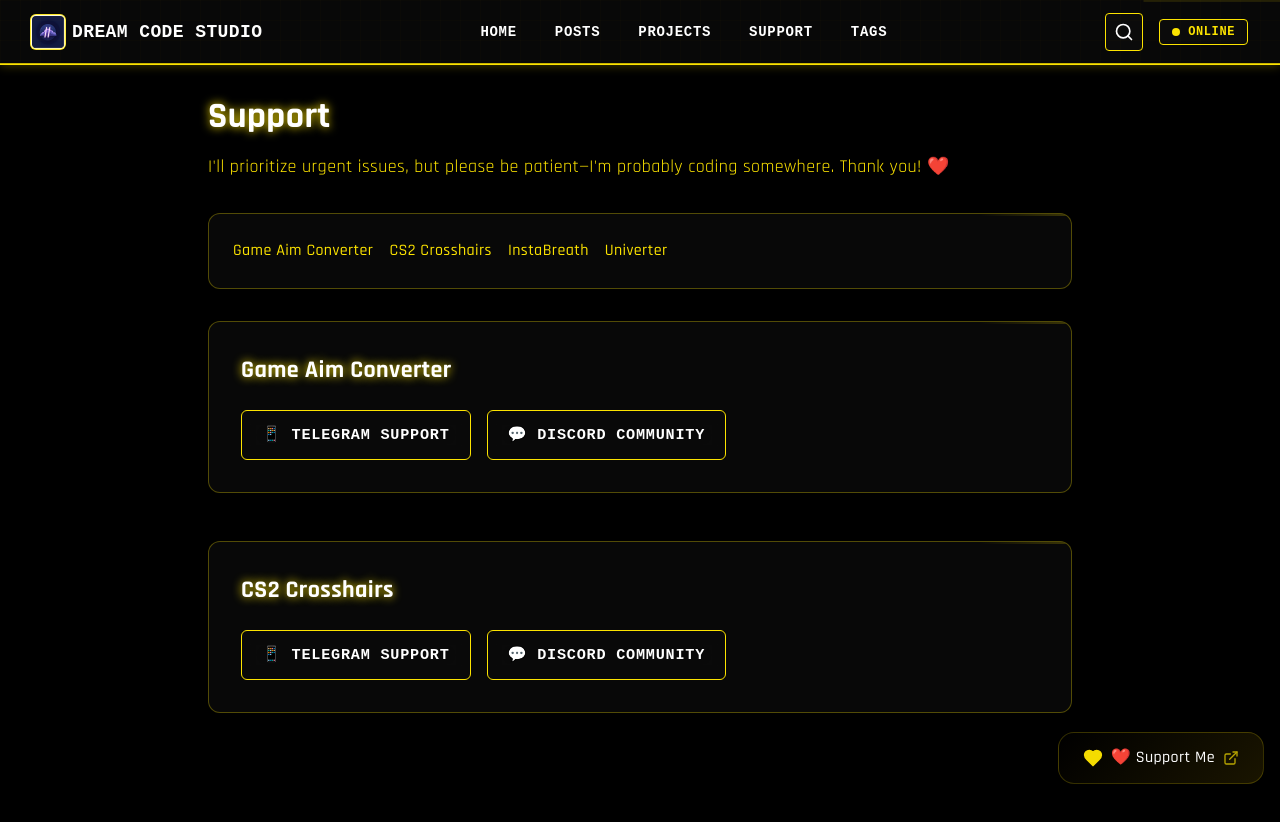
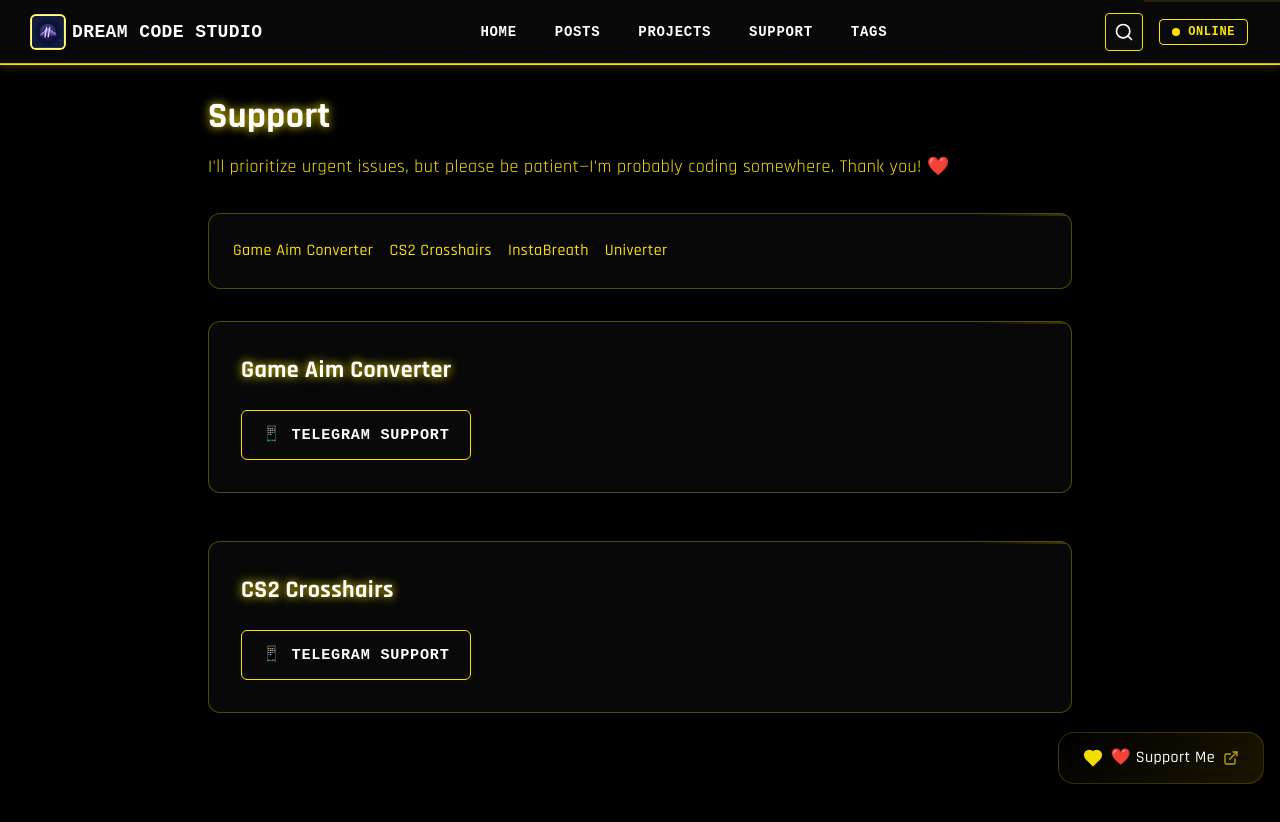
Before and after one commit to yapetrichka/blog, a Next.js app in the folder blog-nextjs/: page /support in a window 1280 px wide. Shown: the top 822 px of the page. Built offline with nearby package versions, Linux system fonts and the light colour scheme.

Commit message:
update: Replace Uptodown with Google Play and remove Discord links
- Change Game Aim Converter link from Uptodown to Google Play Store
- Remove all Discord community links from Support page
- Keep Telegram support links for all apps

```diff
--- a/blog-nextjs/src/app/projects/page.tsx
+++ b/blog-nextjs/src/app/projects/page.tsx
@@ -19,8 +19,8 @@
         url: 'https://apps.apple.com/app/game-aim-converter/id1618000036'
       },
       {
-        platform: 'Uptodown',
-        url: 'https://game-aim-converter.en.uptodown.com/android'
+        platform: 'Google Play',
+        url: 'https://play.google.com/store/apps/details?id=com.truedreamcode.gameaimconverter'
       }
     ]
   },
@@ -95,7 +95,7 @@
 // Platform icons mapping
 const platformIcons = {
   'App Store': '📱',
-  'Uptodown': '🤖',
+  'Google Play': '🤖',
   'Unity Asset Store': '🎮',
   'GitHub': '💻'
 }
--- a/blog-nextjs/src/app/support/page.tsx
+++ b/blog-nextjs/src/app/support/page.tsx
@@ -48,14 +48,6 @@
                 >
                   📱 Telegram Support
                 </a>
-                <a
-                  href="https://discord.gg/qA3cbc9J8w"
-                  target="_blank"
-                  rel="noopener noreferrer"
-                  className="cyberpunk-button"
-                >
-                  💬 Discord Community
-                </a>
               </div>
             </div>
           </section>
@@ -72,14 +64,6 @@
                   className="cyberpunk-button"
                 >
                   📱 Telegram Support
-                </a>
-                <a
-                  href="https://discord.gg/99h74wfU"
-                  target="_blank"
-                  rel="noopener noreferrer"
-                  className="cyberpunk-button"
-                >
-                  💬 Discord Community
                 </a>
               </div>
             </div>
@@ -121,14 +105,6 @@
                       >
                         📱 Telegram
                       </a>
-                      <a
-                        href="https://discord.gg/6syPMn5J"
-                        target="_blank"
-                        rel="noopener noreferrer"
-                        className="cyberpunk-button"
-                      >
-                        💬 Discord
-                      </a>
                     </div>
                   </div>
                 </div>
@@ -149,14 +125,6 @@
                 >
                   📱 Telegram Support
                 </a>
-                <a
-                  href="https://discord.gg/hzcyw6AQ"
-                  target="_blank"
-                  rel="noopener noreferrer"
-                  className="cyberpunk-button"
-                >
-                  💬 Discord Community
-                </a>
               </div>
             </div>
           </section>
```
